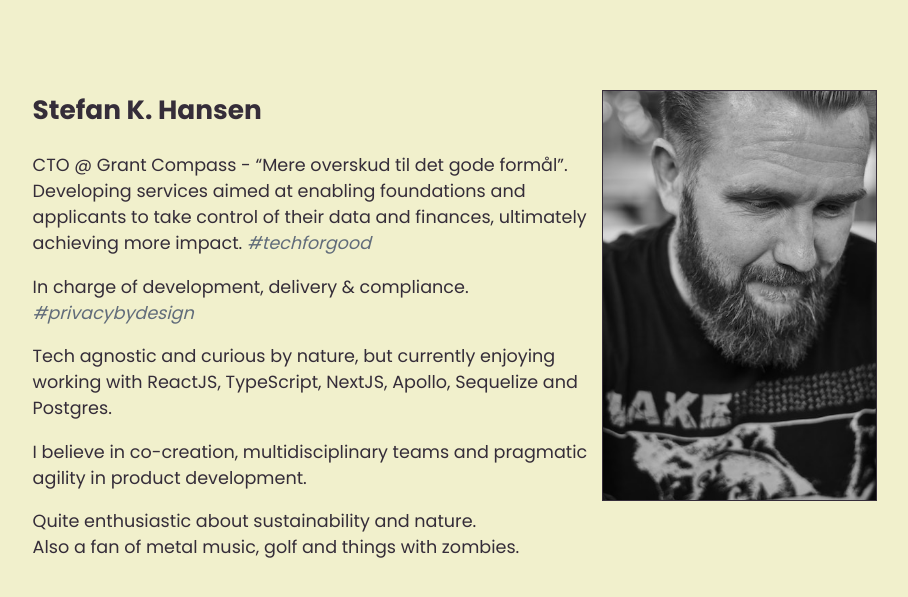
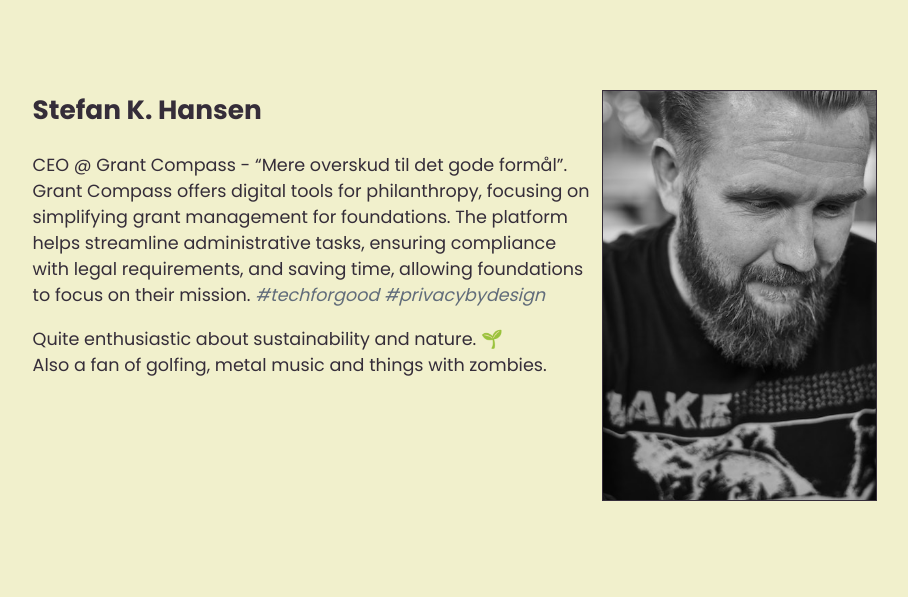
Before and after one commit to skhansen/skhansen.github.io, a Jekyll site: the page built from index.md, in a window 1280 px wide. Shown: the top 597 px of the page, without its empty margins (185-1093 px from the left). Built offline with Jekyll 4.4.1, drawn with Linux system fonts in a browser that asks for light colours; our own code applies the rules of GitHub Pages for plain Markdown files.

Commit message:
Update index.md

```diff
--- a/index.md
+++ b/index.md
@@ -3,14 +3,8 @@ title: SKHansen
 ---
 # Stefan K. Hansen
 
-CTO @ Grant Compass - "Mere overskud til det gode formål".\
-Developing services aimed at enabling foundations and applicants to take control of their data and finances, ultimately achieving more impact. *#techforgood*
+CEO @ Grant Compass - "Mere overskud til det gode formål".\
+Grant Compass offers digital tools for philanthropy, focusing on simplifying grant management for foundations. The platform helps streamline administrative tasks, ensuring compliance with legal requirements, and saving time, allowing foundations to focus on their mission. *#techforgood* *#privacybydesign*
 
-In charge of development, delivery & compliance. *#privacybydesign*
-
-Tech agnostic and curious by nature, but currently enjoying working with ReactJS, TypeScript, NextJS, Apollo, Sequelize and Postgres.
-
-I believe in co-creation, multidisciplinary teams and pragmatic agility in product development.
-
-Quite enthusiastic about sustainability and nature.\
-Also a fan of metal music, golf and things with zombies.
+Quite enthusiastic about sustainability and nature. 🌱\
+Also a fan of golfing, metal music and things with zombies.
```
